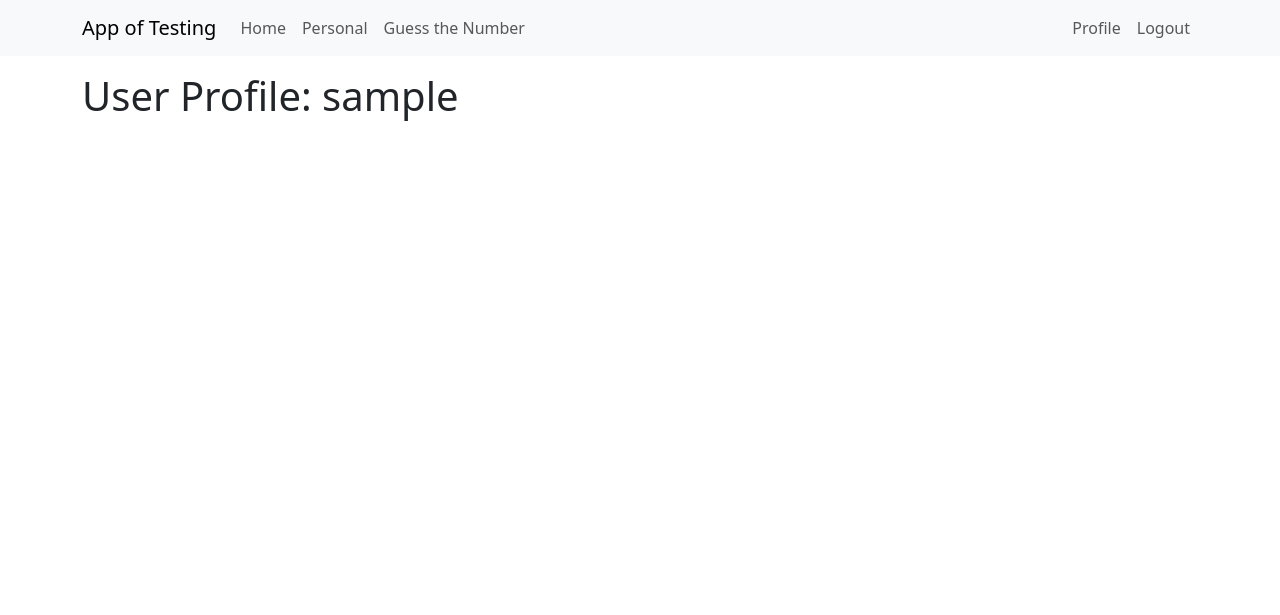
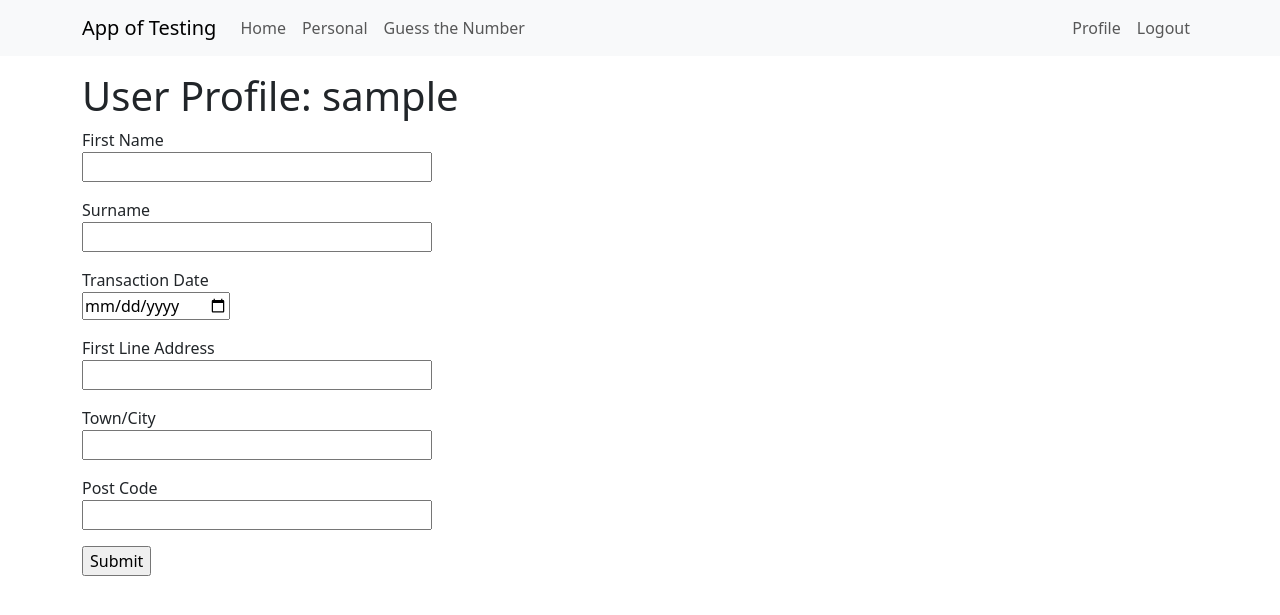
Before and after one commit to KeironTJ/SimpleWebFlasks, a Flask app: a page that uses app/templates/userprofile.html in a window 1280 px wide. Shown: the top 615 px of the page. Run offline with Flask 3, Linux system fonts and the light colour scheme; the visitor is signed in with stand-in values (Sample User, id 1); data comes from the database, SQL or seed files in the repository.

Commit message:
Added profile update form

```diff
--- a/app/forms.py
+++ b/app/forms.py
@@ -40,3 +40,12 @@ class TransactionForm(FlaskForm):
 class AccountForm(FlaskForm):
     account_name = StringField('Name of Account', validators=[DataRequired()])
     submit = SubmitField('Add Transaction')
+
+class ProfileForm(FlaskForm):
+    first_name = StringField('First Name')
+    surname = StringField('Surname')
+    dob = DateField('Transaction Date')
+    firstlineaddress = StringField('First Line Address')
+    city = StringField('Town/City')
+    postcode = StringField('Post Code')
+    submit = SubmitField()
--- a/app/routes.py
+++ b/app/routes.py
@@ -1,6 +1,6 @@
 from flask import render_template, flash, redirect, request, url_for
 from app import app, db
-from app.forms import LoginForm, RegistrationForm, TransactionForm, AccountForm
+from app.forms import LoginForm, RegistrationForm, TransactionForm, AccountForm, ProfileForm
 from app.models import User, Account, Transaction
 from flask_login import login_required, current_user, login_user, logout_user # type: ignore
 import sqlalchemy as sa # type: ignore
@@ -43,7 +43,9 @@ def logout():
 def register():
     if current_user.is_authenticated:
         return redirect(url_for('index'))
+
     form = RegistrationForm()
+
     if form.validate_on_submit():
         user = User(username=form.username.data, email=form.email.data)
         user.set_password(form.password.data)
@@ -60,8 +62,9 @@ def register():
 def userprofile(username):
 
     user = db.first_or_404(sa.select(User).where(User.username == username))
+    profileform = ProfileForm()
 
-    return render_template("userprofile.html", title='User Profile', user=user)
+    return render_template("userprofile.html", title='User Profile', user=user, profileform=profileform)
 
 
 #GUESS THE NUMBER GAME
--- a/app/templates/userprofile.html
+++ b/app/templates/userprofile.html
@@ -4,6 +4,51 @@
 
 <h1> User Profile: {{ user.username }} </h1>
 
-
+<form action="" method="post">
+    {{ profileform.hidden_tag() }}
+    <p>
+        {{ profileform.first_name.label }}<br>
+        {{ profileform.first_name(size=32) }}<br>
+        {% for error in profileform.first_name.errors %}
+        <span style="color: red;">[{{ error }}]</span>
+        {% endfor %}
+    </p>
+    <p>
+        {{ profileform.surname.label }}<br>
+        {{ profileform.surname(size=32) }}<br>
+        {% for error in profileform.surname.errors %}
+        <span style="color: red;">[{{ error }}]</span>
+        {% endfor %}
+    </p>
+    <p>
+        {{ profileform.dob.label }}<br>
+        {{ profileform.dob(size=32) }}<br>
+        {% for error in profileform.dob.errors %}
+        <span style="color: red;">[{{ error }}]</span>
+        {% endfor %}
+    </p>
+    <p>
+        {{ profileform.firstlineaddress.label }}<br>
+        {{ profileform.firstlineaddress(size=32) }}<br>
+        {% for error in profileform.firstlineaddress.errors %}
+        <span style="color: red;">[{{ error }}]</span>
+        {% endfor %}
+    </p>
+    <p>
+        {{ profileform.city.label }}<br>
+        {{ profileform.city(size=32) }}<br>
+        {% for error in profileform.city.errors %}
+        <span style="color: red;">[{{ error }}]</span>
+        {% endfor %}
+    </p>
+    <p>
+        {{ profileform.postcode.label }}<br>
+        {{ profileform.postcode(size=32) }}<br>
+        {% for error in profileform.postcode.errors %}
+        <span style="color: red;">[{{ error }}]</span>
+        {% endfor %}
+    </p>
+    <p>{{ profileform.submit() }}</p>
+</form>
 
 {% endblock %}
```
